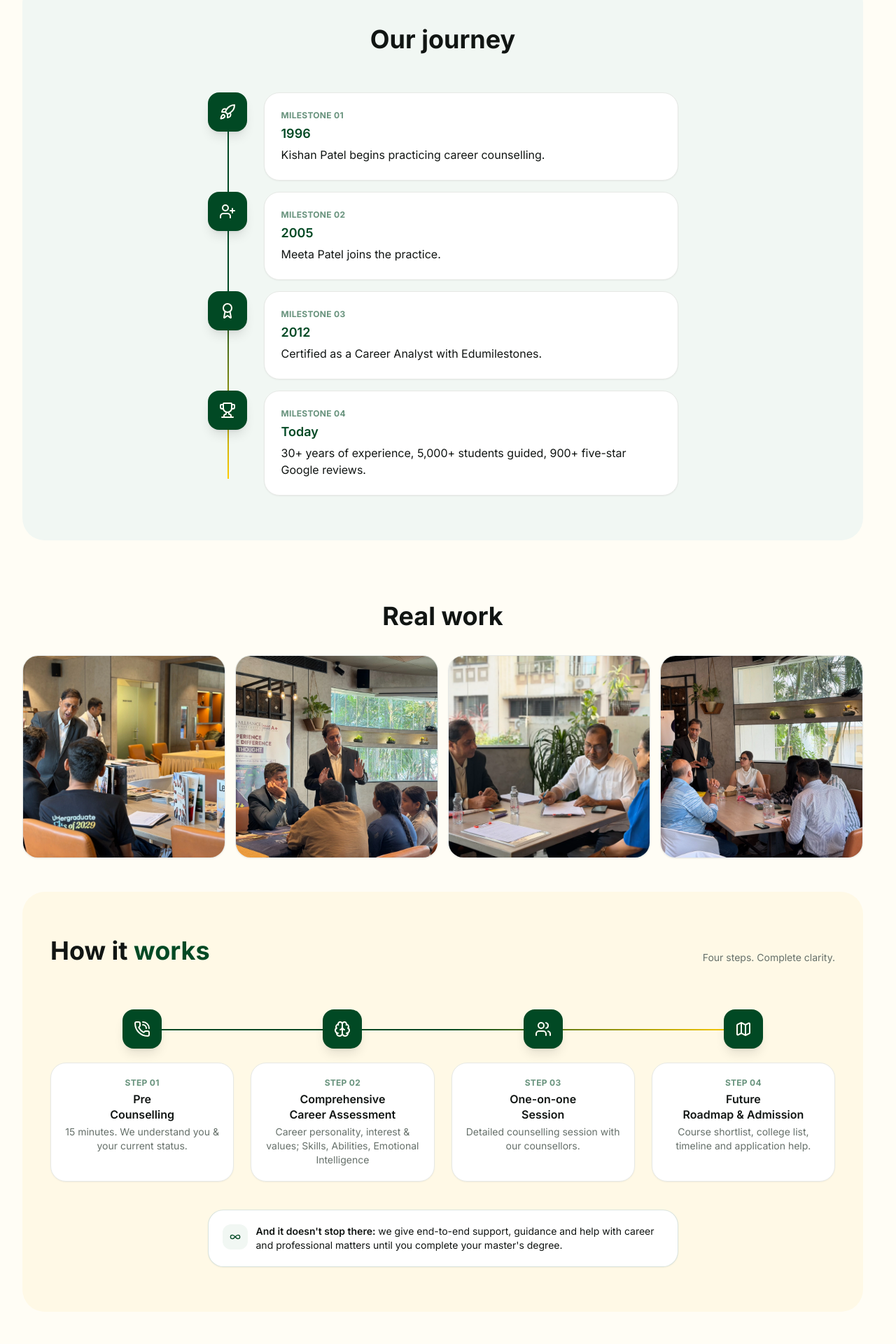
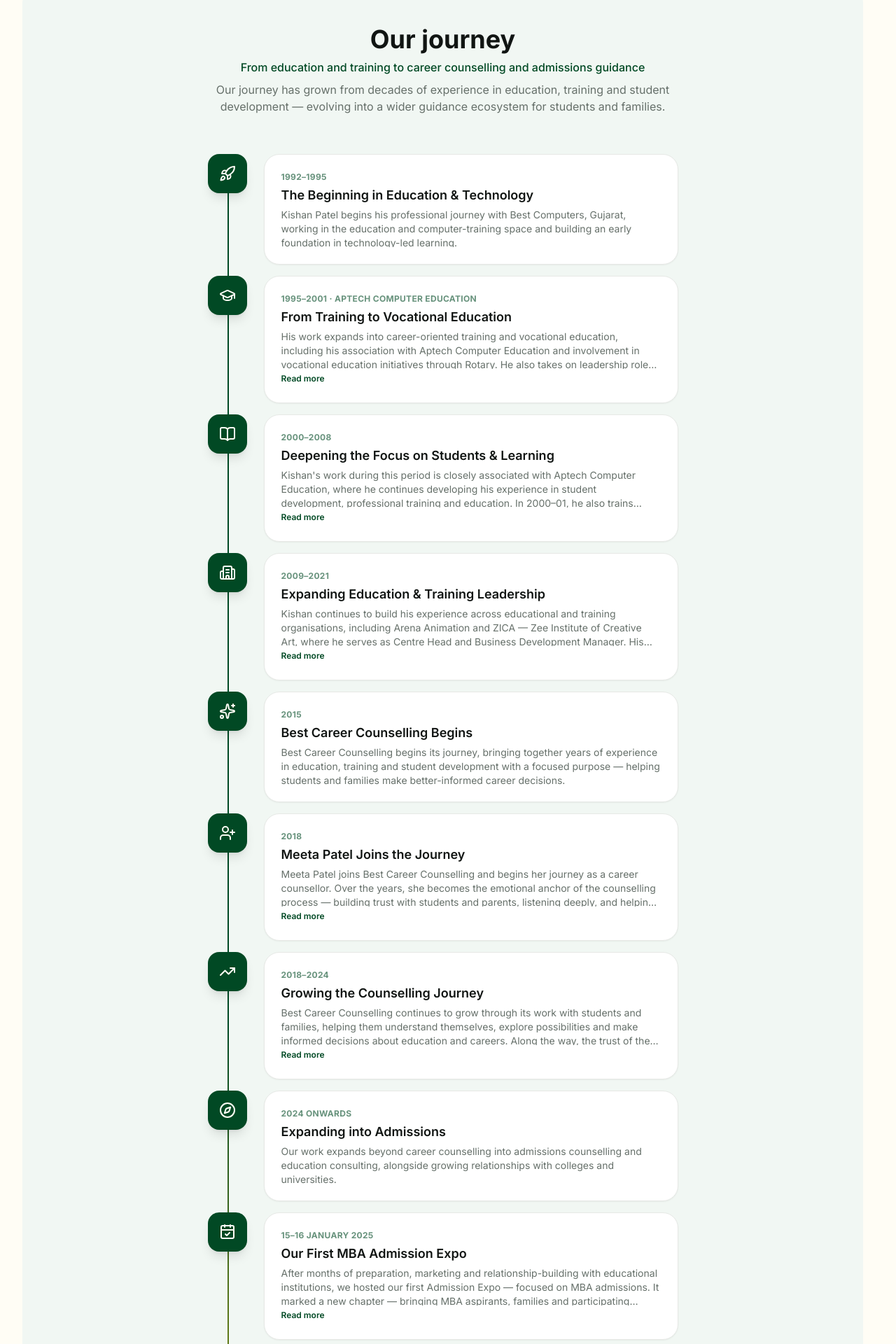
Before and after one commit to greenthera/bestcareercounselling.com, a React (Vite) app: page /who-we-are in a window 1280 px wide. Shown: the part 3347-5267 px from the top of the page at 70% size. Built offline with nearby package versions, Linux system fonts and the light colour scheme; no server answers.

Commit message:
feat: rebuild Our Journey timeline with full history and add smooth read more clamping (#334)

```diff
--- /dev/null
+++ b/src/components/ui/expandable-text.tsx
@@ -0,0 +1,52 @@
+import { useLayoutEffect, useRef, useState } from 'react'
+import { cn } from '@/lib/utils'
+
+interface ExpandableTextProps {
+  text: string
+  className?: string
+}
+
+/**
+ * Clamps text to 3 lines and reveals the rest on click, animating the height change smoothly.
+ * The "Read more" toggle only renders when the text actually overflows 3 lines — measured
+ * against the browser's own line-clamp box, not a guessed height, so short text never gets
+ * a toggle it doesn't need.
+ */
+export function ExpandableText({ text, className }: ExpandableTextProps) {
+  const paragraphRef = useRef<HTMLParagraphElement>(null)
+  const [expanded, setExpanded] = useState(false)
+  const [isTruncated, setIsTruncated] = useState(false)
+  const [collapsedHeight, setCollapsedHeight] = useState<number>()
+
+  useLayoutEffect(() => {
+    const el = paragraphRef.current
+    if (!el) return
+    // Measured while still clamped to 3 lines (the mount-time state), so clientHeight is the
+    // browser's own 3-line box height, not an approximation.
+    setCollapsedHeight(el.clientHeight)
+    setIsTruncated(el.scrollHeight > el.clientHeight + 1)
+  }, [text])
+
+  return (
+    <div>
+      <div
+        className="overflow-hidden transition-[max-height] duration-500 ease-in-out"
+        style={{ maxHeight: expanded ? '48rem' : collapsedHeight }}
+      >
+        <p ref={paragraphRef} className={cn(className, !expanded && 'line-clamp-3')}>
+          {text}
+        </p>
+      </div>
+      {isTruncated && (
+        <button
+          type="button"
+          onClick={() => setExpanded((value) => !value)}
+          aria-expanded={expanded}
+          className="mt-1 text-xs font-semibold text-brand-green transition-colors hover:text-brand-green/80"
+        >
+          {expanded ? 'Read less' : 'Read more'}
+        </button>
+      )}
+    </div>
+  )
+}
--- a/src/components/who-we-are/OurJourney.tsx
+++ b/src/components/who-we-are/OurJourney.tsx
@@ -1,19 +1,116 @@
-import { Rocket, UserPlus, Award, Trophy } from 'lucide-react'
+import {
+  Rocket,
+  GraduationCap,
+  BookOpen,
+  Building2,
+  Sparkles,
+  UserPlus,
+  TrendingUp,
+  Compass,
+  CalendarCheck,
+  Presentation,
+  School,
+  Handshake,
+  Trophy,
+} from 'lucide-react'
 import { Reveal } from '@/components/ui/reveal'
+import { ExpandableText } from '@/components/ui/expandable-text'
 
 const MILESTONES = [
-  { year: '1996', text: 'Kishan Patel begins practicing career counselling.', icon: Rocket },
-  { year: '2005', text: 'Meeta Patel joins the practice.', icon: UserPlus },
-  { year: '2012', text: 'Certified as a Career Analyst with Edumilestones.', icon: Award },
-  { year: 'Today', text: '30+ years of experience, 5,000+ students guided, 900+ five-star Google reviews.', icon: Trophy },
+  {
+    period: '1992–1995',
+    title: 'The Beginning in Education & Technology',
+    text: 'Kishan Patel begins his professional journey with Best Computers, Gujarat, working in the education and computer-training space and building an early foundation in technology-led learning.',
+    icon: Rocket,
+  },
+  {
+    period: '1995–2001',
+    subtitle: 'Aptech Computer Education',
+    title: 'From Training to Vocational Education',
+    text: "His work expands into career-oriented training and vocational education, including his association with Aptech Computer Education and involvement in vocational education initiatives through Rotary. He also takes on leadership roles focused on vocational education and student development.",
+    icon: GraduationCap,
+  },
+  {
+    period: '2000–2008',
+    title: 'Deepening the Focus on Students & Learning',
+    text: "Kishan's work during this period is closely associated with Aptech Computer Education, where he continues developing his experience in student development, professional training and education. In 2000–01, he also trains students of Indian origin in the USA on VIPS — Values, Interest, Personality & Skills, bringing a strong focus on understanding the individual beyond academics.",
+    icon: BookOpen,
+  },
+  {
+    period: '2009–2021',
+    title: 'Expanding Education & Training Leadership',
+    text: 'Kishan continues to build his experience across educational and training organisations, including Arena Animation and ZICA — Zee Institute of Creative Art, where he serves as Centre Head and Business Development Manager. His work continues to span student development, institutional management, training and educational programmes, strengthening the experience that would eventually lead into Best Career Counselling.',
+    icon: Building2,
+  },
+  {
+    period: '2015',
+    title: 'Best Career Counselling Begins',
+    text: 'Best Career Counselling begins its journey, bringing together years of experience in education, training and student development with a focused purpose — helping students and families make better-informed career decisions.',
+    icon: Sparkles,
+  },
+  {
+    period: '2018',
+    title: 'Meeta Patel Joins the Journey',
+    text: 'Meeta Patel joins Best Career Counselling and begins her journey as a career counsellor. Over the years, she becomes the emotional anchor of the counselling process — building trust with students and parents, listening deeply, and helping students understand their strengths, interests, challenges and aspirations.',
+    icon: UserPlus,
+  },
+  {
+    period: '2018–2024',
+    title: 'Growing the Counselling Journey',
+    text: 'Best Career Counselling continues to grow through its work with students and families, helping them understand themselves, explore possibilities and make informed decisions about education and careers. Along the way, the trust of the students and families we served continued to grow — reflected in 950+ genuine and real 5-star Google reviews earned through our counselling and services. The focus remains simple: understand the individual before choosing the direction.',
+    icon: TrendingUp,
+  },
+  {
+    period: '2024 onwards',
+    title: 'Expanding into Admissions',
+    text: 'Our work expands beyond career counselling into admissions counselling and education consulting, alongside growing relationships with colleges and universities.',
+    icon: Compass,
+  },
+  {
+    period: '15–16 January 2025',
+    title: 'Our First MBA Admission Expo',
+    text: 'After months of preparation, marketing and relationship-building with educational institutions, we hosted our first Admission Expo — focused on MBA admissions. It marked a new chapter — bringing MBA aspirants, families and participating colleges and universities together on one platform.',
+    icon: CalendarCheck,
+  },
+  {
+    period: 'January 2026',
+    title: 'MBA Admission Expo',
+    text: 'Building on the success of our first MBA Admission Expo, we brought together MBA aspirants, parents and leading colleges and universities on a larger platform. The expo gave students the opportunity to meet institutions directly, understand programmes and specialisations, explore admission options and make more informed decisions about their MBA journey.',
+    icon: Presentation,
+  },
+  {
+    period: 'April 2026',
+    title: 'UG Admission Expo',
+    text: 'Taking our admissions initiative to the undergraduate level, we brought together students, parents and participating colleges and universities under one platform. The expo helped students explore courses, understand their options, interact directly with institutions and gain greater clarity before making an important higher-education decision.',
+    icon: School,
+  },
+  {
+    period: 'May 2026',
+    title: 'Specialised College Events',
+    text: "We continued our institutional engagement through focused events with leading educational institutions, including Masters' Union, Imperial School of Banking & Management Studies, Pune, and Universal AI University, Karjat. These focused events allowed students to engage more directly with institutions, understand their programmes and get closer to making an informed admission decision.",
+    icon: Handshake,
+  },
+  {
+    period: 'Today',
+    title: 'A Wider Guidance Ecosystem',
+    text: 'Today, Best Career Counselling brings together career counselling, admissions counselling, education consulting and student–institution engagement. From "What should I do?" to "Where should I study?" and "How do I get there?", we continue to help students move forward with greater clarity and confidence. The journey has evolved. The purpose remains the same.',
+    icon: Trophy,
+  },
 ]
 
 export function OurJourney() {
   return (
     <section className="px-4 py-8 md:px-8">
       <div className="mx-auto max-w-7xl rounded-[2rem] bg-green-tint px-6 py-14 md:px-10 md:py-16">
-        <Reveal>
-          <h2 className="text-center text-3xl font-bold text-ink md:text-4xl">Our journey</h2>
+        <Reveal className="mx-auto max-w-2xl text-center">
+          <h2 className="text-3xl font-bold text-ink md:text-4xl">Our journey</h2>
+          <p className="mt-2 font-medium text-brand-green">
+            From education and training to career counselling and admissions guidance
+          </p>
+          <p className="mt-2 text-muted-ink">
+            Our journey has grown from decades of experience in education, training and student development —
+            evolving into a wider guidance ecosystem for students and families.
+          </p>
         </Reveal>
 
         <ol className="relative mx-auto mt-14 max-w-2xl space-y-4">
@@ -24,17 +121,18 @@ export function OurJourney() {
           {MILESTONES.map((milestone, index) => {
             const Icon = milestone.icon
             return (
-              <Reveal key={milestone.text} delay={index * 100} as="li">
+              <Reveal key={milestone.title} delay={Math.min(index * 60, 600)} as="li">
                 <div className="group relative flex gap-6">
                   <span className="relative z-10 flex h-14 w-14 shrink-0 items-center justify-center rounded-2xl bg-brand-green text-warm-white shadow-lg transition-all duration-300 group-hover:-translate-y-1 group-hover:bg-brand-yellow group-hover:text-ink group-hover:shadow-xl">
                     <Icon className="h-6 w-6" aria-hidden="true" />
                   </span>
                   <div className="min-w-0 flex-1 rounded-[1.375rem] border border-neutral-border bg-white p-6 shadow-sm transition-all duration-300 group-hover:-translate-y-1 group-hover:shadow-lg">
                     <p className="text-xs font-bold uppercase tracking-wide text-brand-green/60">
-                      Milestone {String(index + 1).padStart(2, '0')}
+                      {milestone.period}
+                      {milestone.subtitle && ` · ${milestone.subtitle}`}
                     </p>
-                    <p className="mt-1 text-lg font-semibold text-brand-green">{milestone.year}</p>
-                    <p className="mt-1 text-ink">{milestone.text}</p>
+                    <p className="mt-1 text-lg font-semibold text-ink">{milestone.title}</p>
+                    <ExpandableText text={milestone.text} className="mt-1 text-sm text-muted-ink" />
                   </div>
                 </div>
               </Reveal>
```
